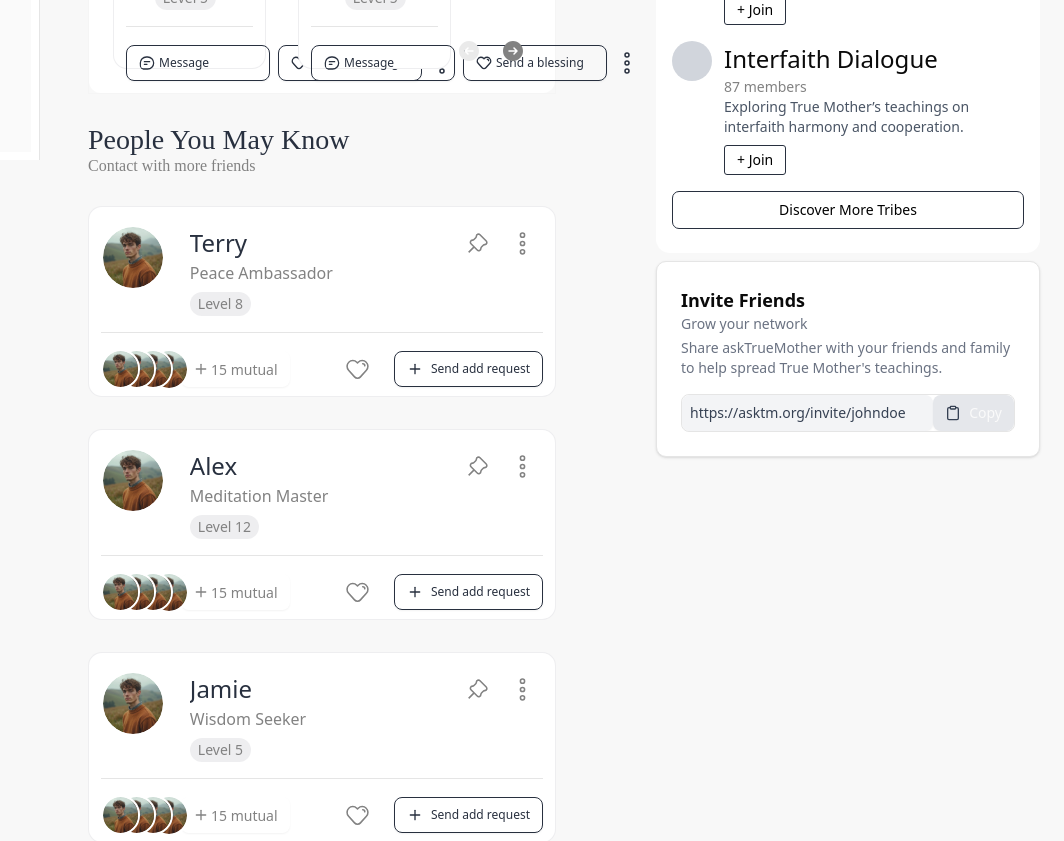
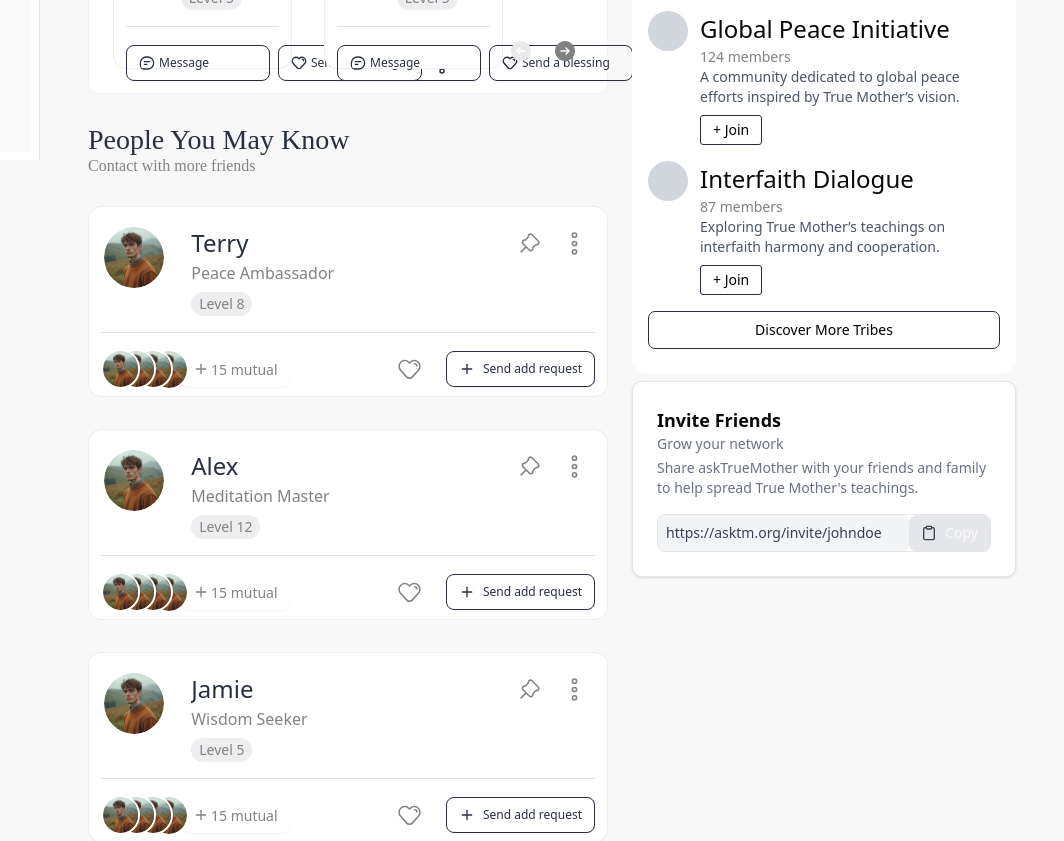
Before and after one commit to Alyabbas93/fatherofpeace, a Next.js app: page /social/activity in a window 1280 px wide. Shown: the part 640-1481 px from the top of the page, without its empty margins (216-1280 px from the left). Built offline with nearby package versions, Linux system fonts and the light colour scheme.

Commit message:
Feed: working on the activity and the tribes

```diff
--- a/src/app/social/activity/page.js
+++ b/src/app/social/activity/page.js
@@ -8,10 +8,11 @@ import { Button } from "@/components/ui/button";
 import { Plus } from "lucide-react";
 import React from "react";
 import SocialLayout from "../socialLayout";
+import FriendsContent from "@/components/social/friendsContent";
 
 const Activity = () => {
   return (
-    <SocialLayout>
+
     <main className="flex flex-col items-center p-3 lg:p-6 w-full">
       <div className="flex flex-col gap-9 w-full">
         {/* title  */}
@@ -30,23 +31,19 @@ const Activity = () => {
           {/* first dev  */}
 
 
-          <div className="w-[90%] flex  flex-col gap-8">
-
-            <FriendList />
-
-            <div>
-              <PeopleUmN />
-            </div>
-
-
-          </div>
+          <SocialLayout>
+        <div className="rounded-[12px] flex  justify-between  gap-4 lg:gap-8 ">
+          {/* first dev  */}
+          <FriendsContent/>
+        </div>
+        </SocialLayout>
 
 
 
         </div>
       </div>
     </main>
-    </SocialLayout>
+
   )
 }
 
--- a/src/app/social/tribes/page.js
+++ b/src/app/social/tribes/page.js
@@ -8,7 +8,7 @@ import { Search} from "lucide-react";
 
 const Tribes = () => {
   return (
-    <SocialLayout>
+
     <main className="flex flex-col items-center p-3 lg:p-6 w-full">
       <div className="flex flex-col gap-9 w-full">
         {/* title  */}
@@ -32,16 +32,16 @@ const Tribes = () => {
         {/* data  */}
         <div className="rounded-[12px] flex  justify-between  gap-4 lg:gap-8 ">
           {/* first dev  */}
+          <SocialLayout>
 
 
 
 
-
-
+          </SocialLayout>
         </div>
       </div>
     </main>
-    </SocialLayout>
+
   )
 }
 
```
